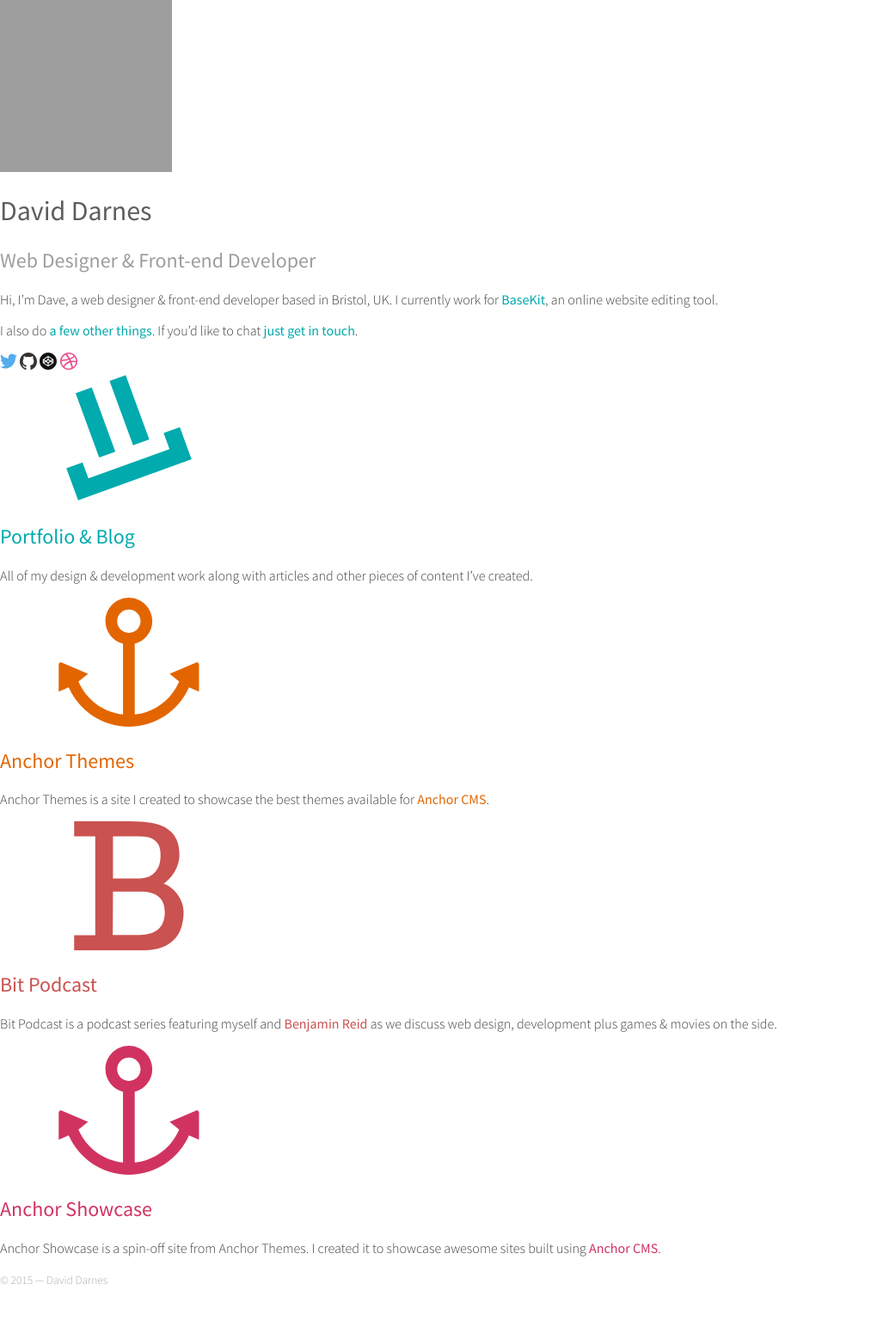
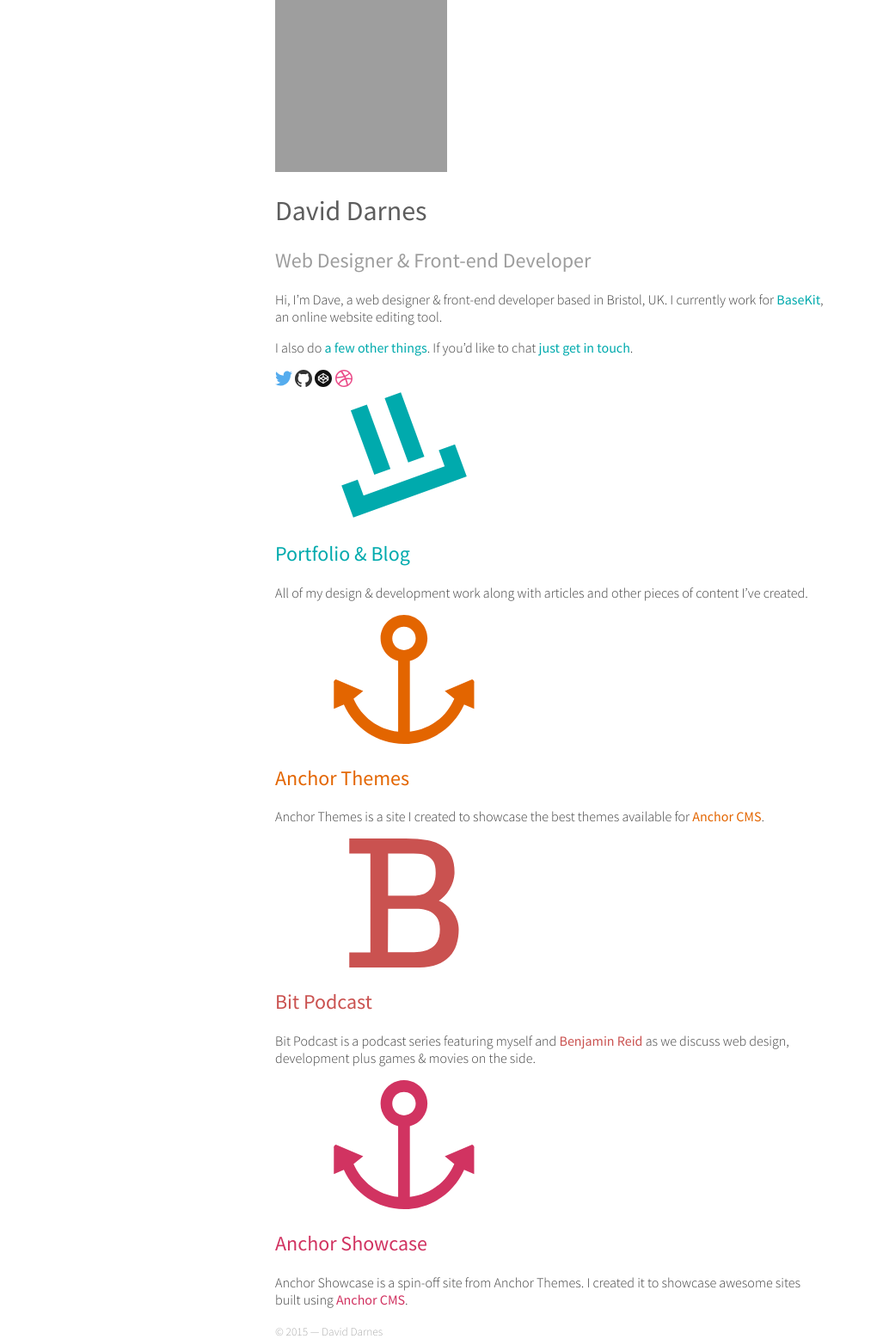
Before and after one commit to daviddarnes/darn.es, a Jekyll site: the page built from index.md, in a window 1280 px wide. Shown: the whole page at 86% size, without its empty margins (0-1020 px from the left). Built offline with Jekyll 4.4.1, drawn with Linux system fonts in a browser that asks for light colours; before the commit the page ends 1497 px from its top, so only the background shows below that; grey boxes are pictures that could not be loaded.

Commit message:
Adds container styles

```diff
--- a/css/styles.scss
+++ b/css/styles.scss
@@ -14,6 +14,13 @@
 html, body {
     padding: 0;
     margin: 0;
+}
+
+// Container
+.container {
+    width: 90%;
+    max-width: 640px;
+    margin: 0 auto;
 }
 
 // Header
```
